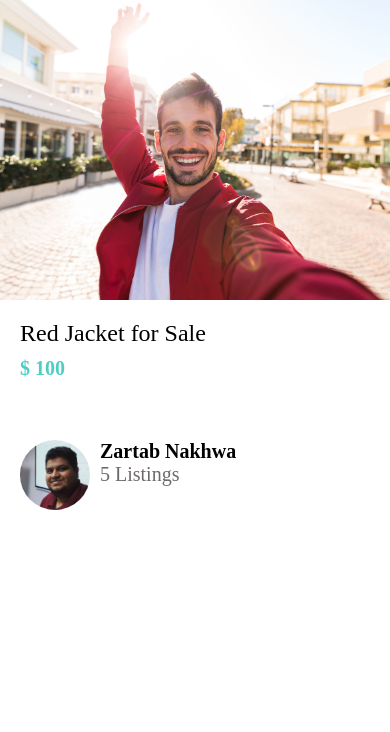
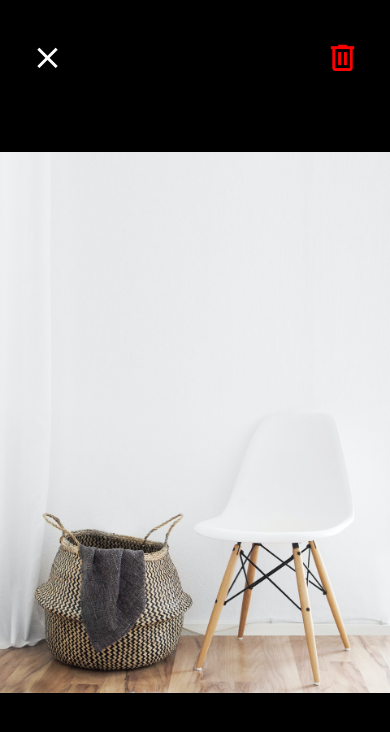
Before and after one commit to codewithz/done-with-it, a React Native app: screen / in a window 390 px wide. Shown: the top 732 px of the page. Built offline with nearby package versions, Linux system fonts and the light colour scheme.

Commit message:
Updated ViewImageScreen

```diff
--- a/App.js
+++ b/App.js
@@ -11,7 +11,7 @@
 export default function App() {
   return (
 
-      <ListingDetailsScreen></ListingDetailsScreen>
+     <ViewImageScreen></ViewImageScreen>
 
 
 
--- a/app/screens/ViewImageScreen.js
+++ b/app/screens/ViewImageScreen.js
@@ -1,5 +1,6 @@
 import React from 'react';
 import { Image, StyleSheet, View } from 'react-native';
+import { MaterialCommunityIcons } from '@expo/vector-icons';
 
 import colors from '../config/colors';
 
@@ -7,8 +8,12 @@
     return (
         <View style={styles.container}>
 
-            <View style={styles.closeIcon}></View>
-            <View style={styles.deleteIcon}></View>
+            <View style={styles.closeIcon}>
+            <MaterialCommunityIcons name="close" size={35} color="white" />
+            </View>
+            <View style={styles.deleteIcon}>
+            <MaterialCommunityIcons name="trash-can-outline" size={35} color="red" />
+            </View>
 
             <Image
                 style={styles.image}
@@ -23,18 +28,13 @@
 
 const styles = StyleSheet.create({
     closeIcon:{
-        width:50,
-        height:50,
-        backgroundColor:colors.primary,
         top:40,
         left:30,
         position:'absolute',
 
     },
     deleteIcon:{
-        width:50,
-        height:50,
-        backgroundColor:colors.secondary,
+
         top:40,
         right:30,
         position:'absolute',
```
